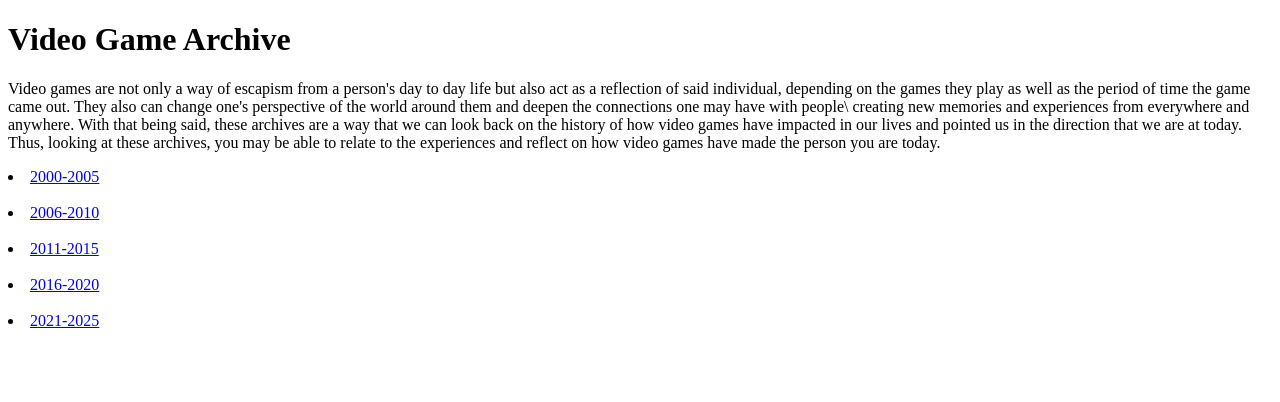
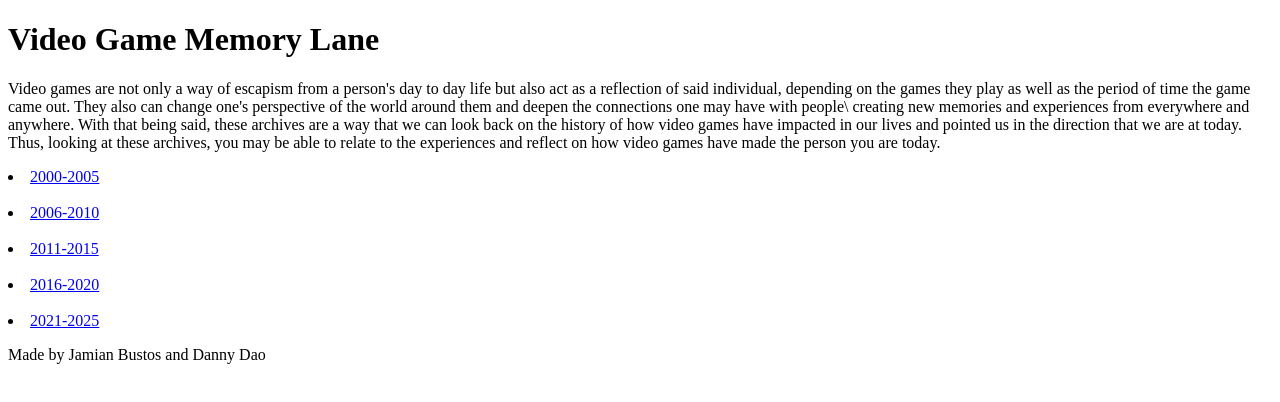
Before and after one commit to DannydaoDMA/screentimearchives, a plain HTML site: page index.html in a window 1280 px wide. Drawn offline with Linux system fonts and the light colour scheme.

Commit message:
Update index.html

```diff
--- a/index.html
+++ b/index.html
@@ -8,10 +8,11 @@
 </head>
 <body>
     <Header>
-        <h1>Video Game Archive</h1>
+        <h1>Video Game Memory Lane</h1>
 
         <p>Video games are not only a way of escapism from a person's day to day life but also act as a reflection of said individual, depending on the games they play as well as the period of time the game came out. They also can change one's perspective of the world around them and deepen the connections one may have with people\ creating new memories and experiences from everywhere and anywhere. With that being said, these
-            archives are a way that we can look back on the history of how video games have impacted in our lives and pointed us in the direction that we are at today. Thus, looking at these archives, you may be able to relate to the experiences and reflect on how video games have made the person you are today.
+            archives are a way that we can look back on the history of how video games have impacted in our lives and pointed us in the direction that we are at today. Thus, looking at these archives, you may be able to relate to the experiences and reflect on how video games have made the person you are today. </p>
+
     <li><a href="2000-2005.html">2000-2005</a></li>
 <br>
     <li><a href="2006-2010.html">2006-2010</a></li>
@@ -23,5 +24,9 @@
     <li><a href="2021-2025.html">2021-2025</a></li>
  </ol>
     </Header>
+
+    <footer>
+        <p> Made by Jamian Bustos and Danny Dao</p>
+    </footer>
 </body>
 </html>
```
